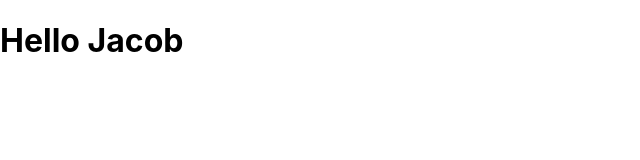
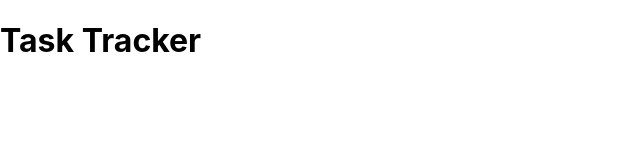
Before and after one commit to jitendragangwar123/ReactJs-Tutorial, a React (Create React App) app: page / in a window 1280 px wide. Shown: the top 160 px of the page, without its empty margins (0-640 px from the left). Built offline with nearby package versions, Linux system fonts and the light colour scheme.

Commit message:
default props added

```diff
--- a/src/App.js
+++ b/src/App.js
@@ -2,7 +2,7 @@ import Header from "./components/Header";
 function App() {
   return (
     <div className="App">
-      <Header title="Hello Jacob"/>
+      <Header/>
     </div>
   );
 }
--- a/src/components/Header.js
+++ b/src/components/Header.js
@@ -1,11 +1,14 @@
 import React from 'react'
 
-const Header = (props) => {
+const Header = ({title}) => {
   return (
     <div>
-      <h1>{props.title}</h1>
+      <h1>{title}</h1>
     </div>
   )
 }
 
+Header.defaultProps={
+  title:'Task Tracker'
+}
 export default Header
```
